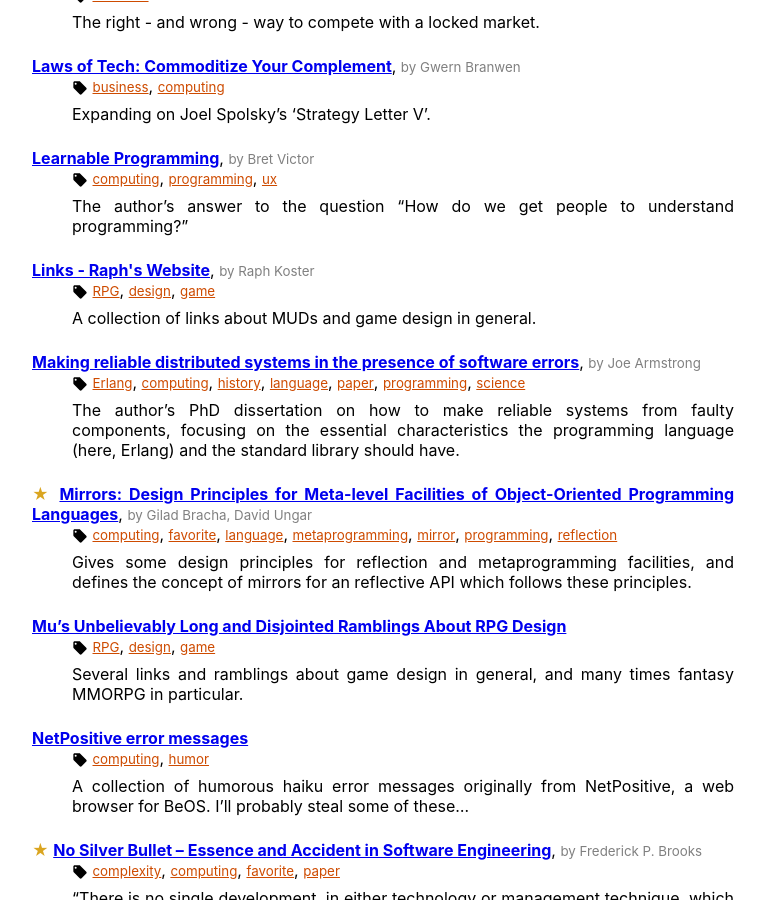
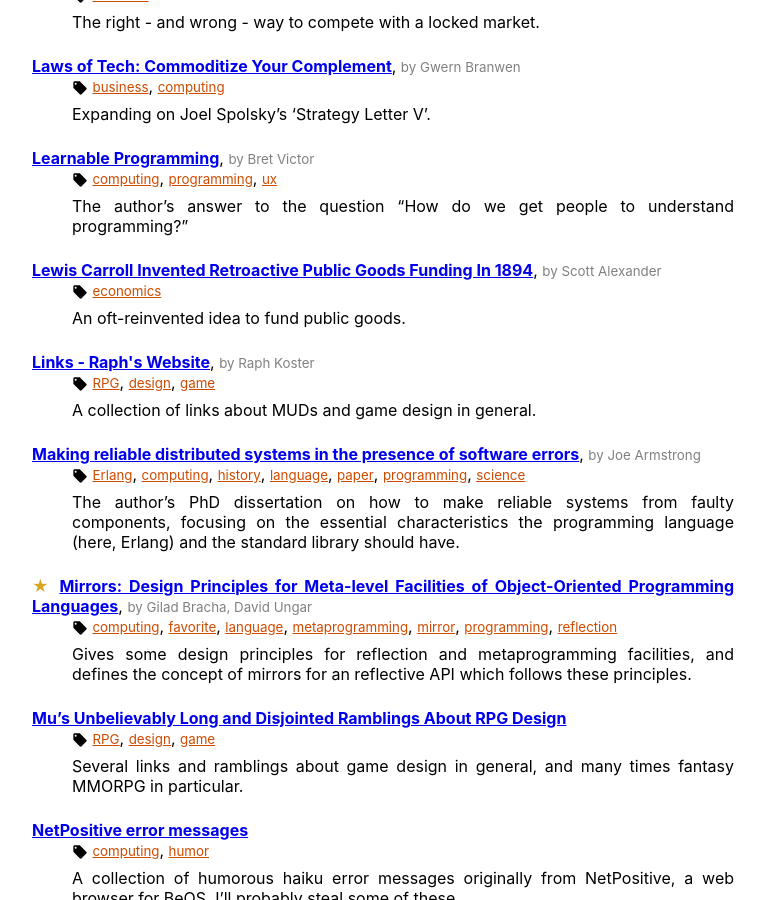
Before and after one commit to hanjos/hanjos.github.io, a Jekyll site: the page built from bookmarks.md, in a window 1280 px wide and 900 px high, scrolled down 4685 px. Shown: the whole window, without its empty margins (324-1089 px from the left). Built offline with Jekyll 4.4.1, drawn with Linux system fonts in a browser that asks for light colours.

Commit message:
Lewis Carroll Invented Retroactive Public Goods Funding In 1894

```diff
--- a/_data/bookmarks.yml
+++ b/_data/bookmarks.yml
@@ -445,3 +445,8 @@
   authors: Warren D. Smith
   description: Asset voting is an "unconventional" voting system in which both the voters and the candidates participate. It's designed for situations where several (not just one) "winner" is to be selected from a field of candidates.
   tags: ['politics', 'voting']
+- url: https://astralcodexten.substack.com/p/lewis-carroll-invented-retroactive
+  title: Lewis Carroll Invented Retroactive Public Goods Funding In 1894
+  authors: Scott Alexander
+  description: An oft-reinvented idea to fund public goods.
+  tags: ['economics']
```
